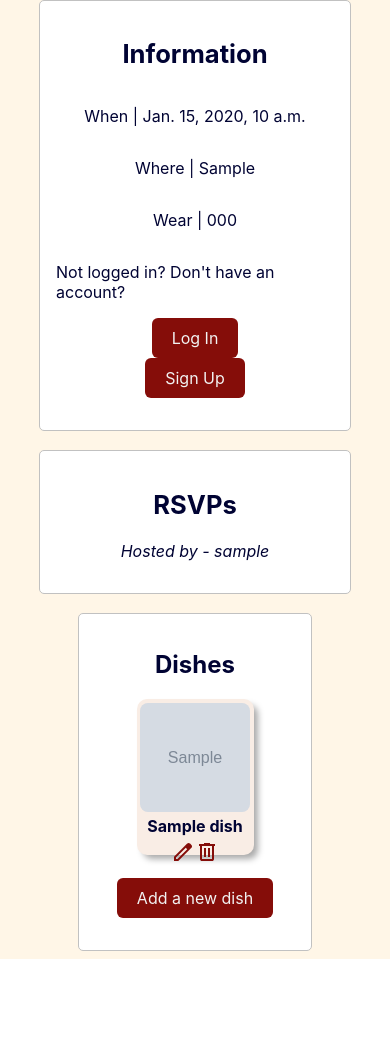
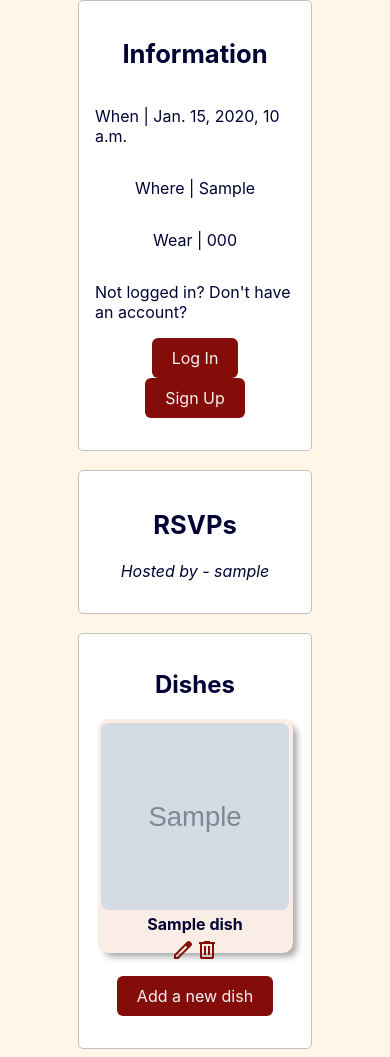
Before and after one commit to StephanieStralina/feastmode, a Django app: template main_app/templates/parties/party-detail.html in a window 390 px wide. Shown: the part 238-1295 px from the top of the page. Before the commit the page ends 1197 px from the top, so only its background shows below. Run offline with Django 5.2, Linux system fonts and the light colour scheme; the template is opened without the code that fills it: values that come from a table or form of the project are taken from there, others are empty; tables that the repository leaves empty hold one stand-in row (values such as "Sample post"); grey boxes marked "Sample" are stand-in pictures.

Commit message:
Fixed styling on dish cards

```diff
--- a/main_app/static/css/party-detail.css
+++ b/main_app/static/css/party-detail.css
@@ -40,7 +40,7 @@
 
 .party-detail-sub-container {
     display: flex;
-    width: 80%;
+    width: 60%;
     padding: 16px 16px 32px 16px;
     margin-bottom: 1.2rem;
     background: #ffffff;
@@ -57,7 +57,7 @@
 
 .dish-detail-sub-container {
     display: flex;
-    width: 80%;
+    width: 60%;
     padding: 16px 16px 32px 16px;
     margin-bottom: 1.2rem;
     background: #ffffff;
@@ -132,13 +132,13 @@
         flex-direction: column;
         align-items: center;
         gap: 4vmin;
-        width: 40vmin;
+        width: 100%;
         height: auto;
         flex-wrap: nowrap;
     }
 
     .dish-container {
-        width: 30vmin;
-        height: 40vmin;
+        width: 50vmin;
+        height: 60vmin;
     }
 }
```
